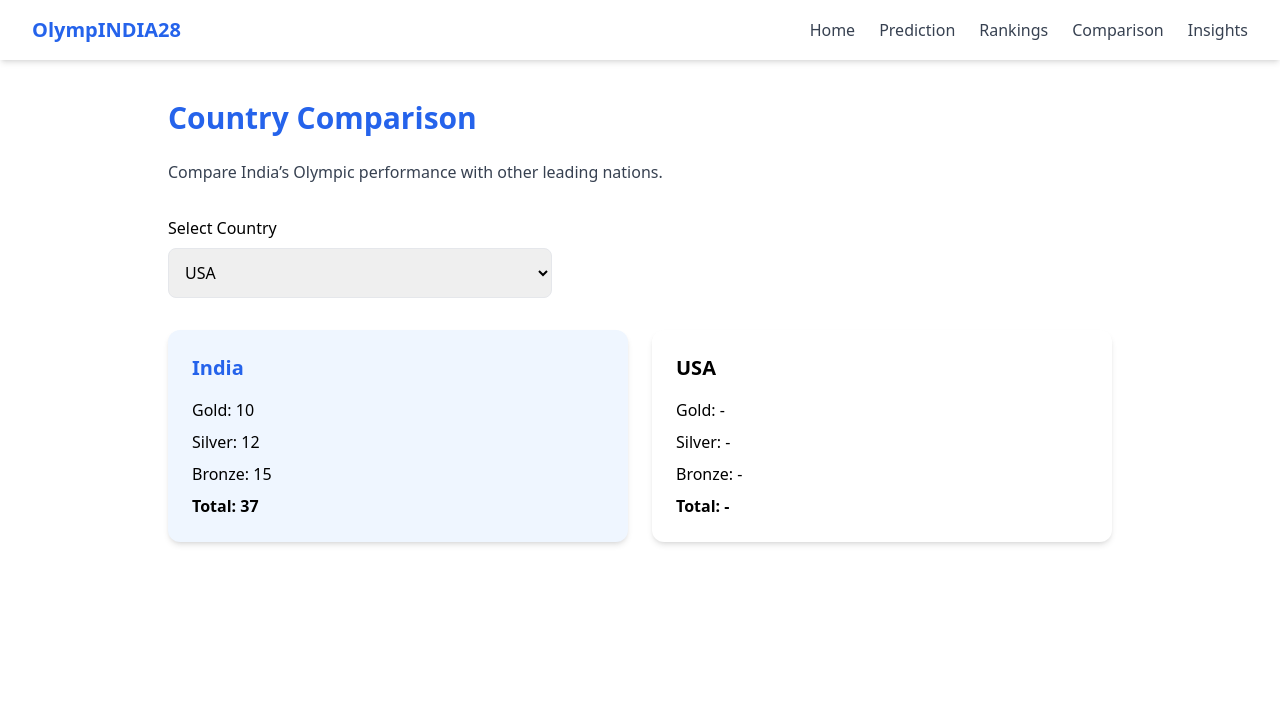
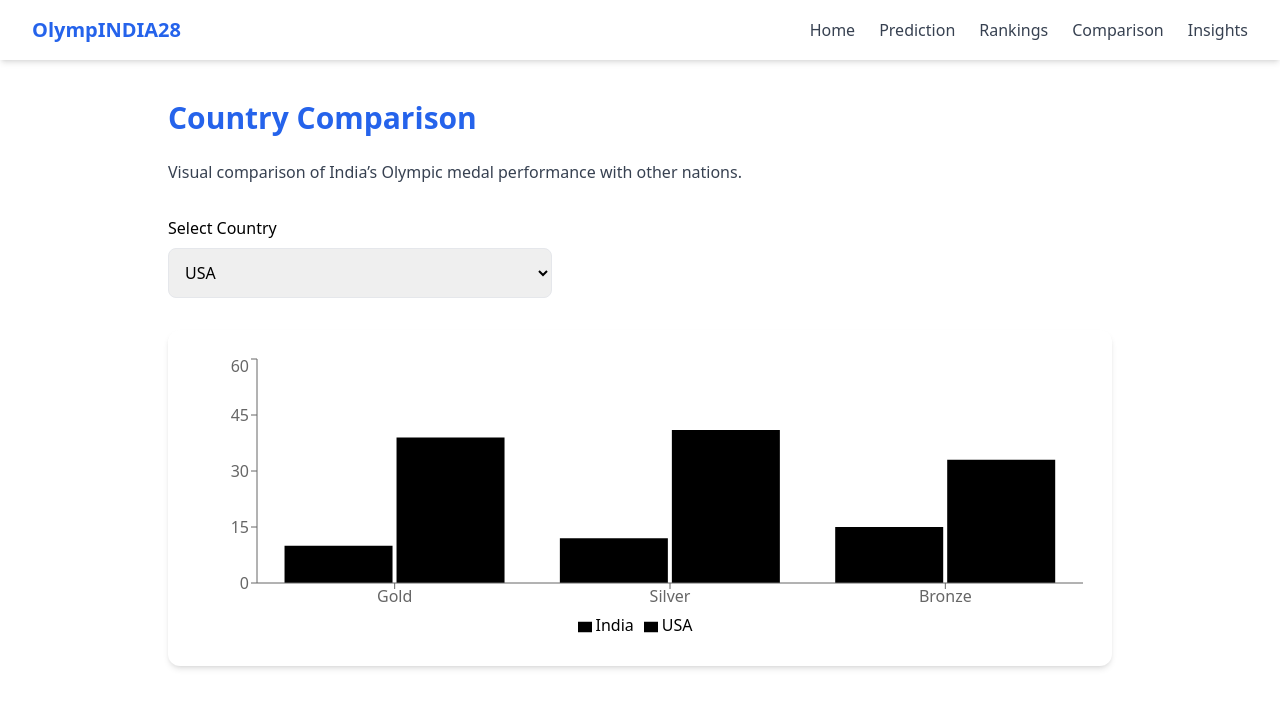
Before and after one commit to ParikhSrujan/OlympIndia28, a React app in the folder frontend/: page /comparison in a window 1280 px wide. Shown: the top 708 px of the page. Built offline with nearby package versions, Linux system fonts and the light colour scheme; the HTML template or start-up script is replaced by a standard one.

Commit message:
Added India vs country comparison chart

```diff
--- /dev/null
+++ b/frontend/src/components/ComparisonBarChart.jsx
@@ -0,0 +1,46 @@
+import {
+  BarChart,
+  Bar,
+  XAxis,
+  YAxis,
+  Tooltip,
+  ResponsiveContainer,
+  Legend,
+} from "recharts";
+
+function ComparisonBarChart({ india, other, country }) {
+  const data = [
+    {
+      medal: "Gold",
+      India: india.gold,
+      [country]: other.gold,
+    },
+    {
+      medal: "Silver",
+      India: india.silver,
+      [country]: other.silver,
+    },
+    {
+      medal: "Bronze",
+      India: india.bronze,
+      [country]: other.bronze,
+    },
+  ];
+
+  return (
+    <div className="w-full h-72">
+      <ResponsiveContainer>
+        <BarChart data={data}>
+          <XAxis dataKey="medal" />
+          <YAxis />
+          <Tooltip />
+          <Legend />
+          <Bar dataKey="India" />
+          <Bar dataKey={country} />
+        </BarChart>
+      </ResponsiveContainer>
+    </div>
+  );
+}
+
+export default ComparisonBarChart;
--- a/frontend/src/pages/comparison.jsx
+++ b/frontend/src/pages/comparison.jsx
@@ -1,60 +1,57 @@
 import { useState } from "react";
+import ComparisonBarChart from "../components/ComparisonBarChart";
 
 function Comparison() {
   const [country, setCountry] = useState("USA");
 
+  const indiaData = {
+    gold: 10,
+    silver: 12,
+    bronze: 15,
+  };
+
+  const otherCountryData = {
+    USA: { gold: 39, silver: 41, bronze: 33 },
+    China: { gold: 38, silver: 32, bronze: 18 },
+    Japan: { gold: 27, silver: 14, bronze: 17 },
+    Germany: { gold: 9, silver: 10, bronze: 11 },
+    "Great Britain": { gold: 22, silver: 21, bronze: 22 },
+  };
+
   return (
     <div className="p-10 max-w-5xl mx-auto">
+
       <h1 className="text-3xl font-bold text-blue-600 mb-6">
         Country Comparison
       </h1>
 
       <p className="text-gray-700 mb-8">
-        Compare India’s Olympic performance with other leading nations.
+        Visual comparison of India’s Olympic medal performance with other nations.
       </p>
 
-      {/* Country Selector */}
       <div className="mb-8 max-w-sm">
-        <label className="block mb-2 font-medium">Select Country</label>
+        <label className="block mb-2 font-medium">
+          Select Country
+        </label>
         <select
           className="border rounded-lg p-3 w-full"
           value={country}
           onChange={(e) => setCountry(e.target.value)}
         >
-          <option>USA</option>
-          <option>China</option>
-          <option>Japan</option>
-          <option>Great Britain</option>
-          <option>Germany</option>
+          {Object.keys(otherCountryData).map((c) => (
+            <option key={c}>{c}</option>
+          ))}
         </select>
       </div>
 
-      {/* Comparison Cards */}
-      <div className="grid grid-cols-1 md:grid-cols-2 gap-6">
-        {/* India */}
-        <div className="bg-blue-50 rounded-xl p-6 shadow-md">
-          <h2 className="text-xl font-semibold mb-4 text-blue-600">India</h2>
+      <div className="bg-white shadow-md rounded-xl p-6">
+        <ComparisonBarChart
+          india={indiaData}
+          other={otherCountryData[country]}
+          country={country}
+        />
+      </div>
 
-          <ul className="space-y-2">
-            <li>Gold: 10</li>
-            <li>Silver: 12</li>
-            <li>Bronze: 15</li>
-            <li className="font-semibold">Total: 37</li>
-          </ul>
-        </div>
-
-        {/* Selected Country */}
-        <div className="bg-white rounded-xl p-6 shadow-md">
-          <h2 className="text-xl font-semibold mb-4">{country}</h2>
-
-          <ul className="space-y-2">
-            <li>Gold: -</li>
-            <li>Silver: -</li>
-            <li>Bronze: -</li>
-            <li className="font-semibold">Total: -</li>
-          </ul>
-        </div>
-      </div>
     </div>
   );
 }
```
